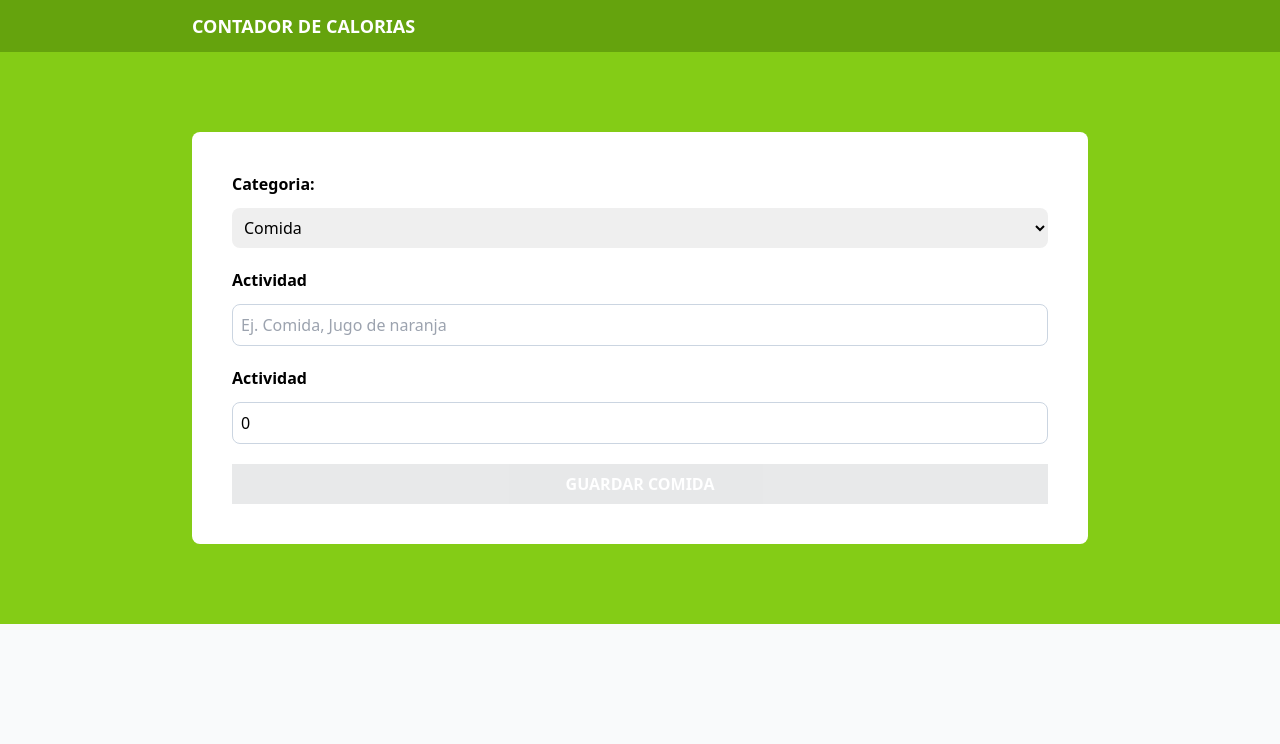
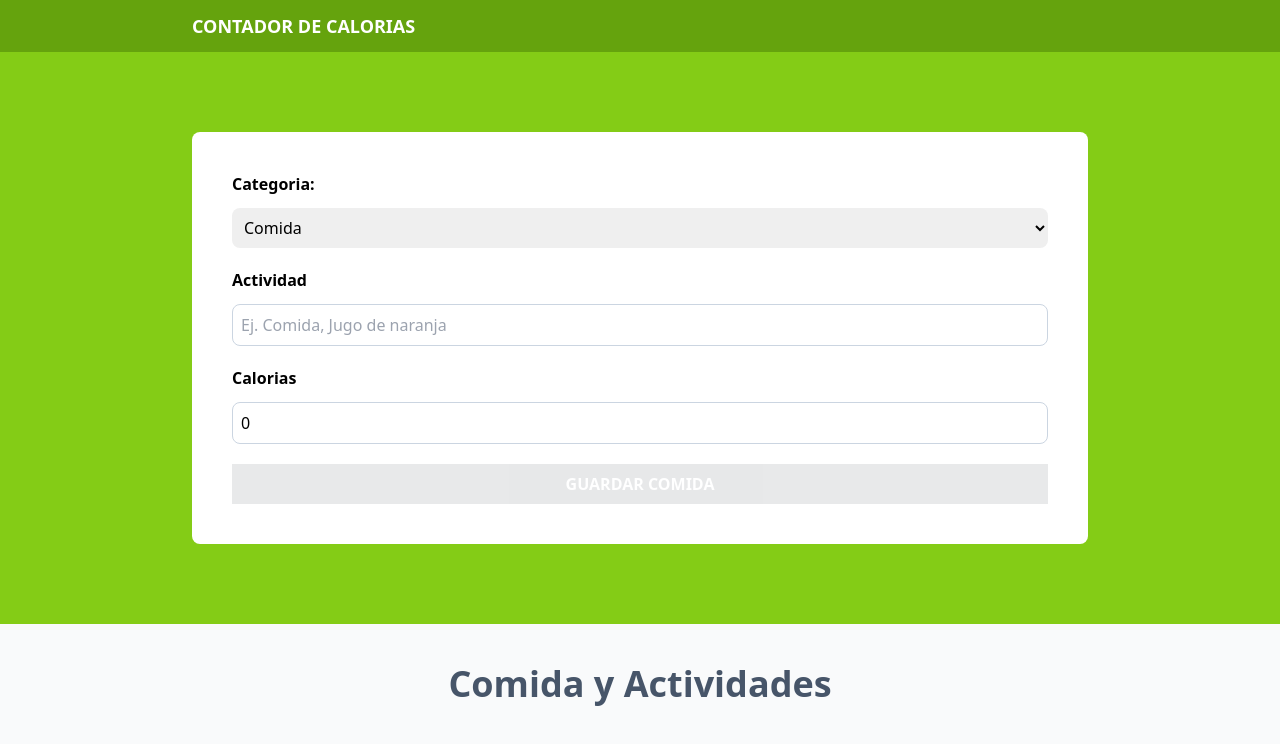
Before and after one commit to AnaTristan/CaloriesCounter, a React (Vite) app: page / in a window 1280 px wide. Shown: the top 744 px of the page. Built offline with nearby package versions, Linux system fonts and the light colour scheme.

Commit message:
Agregando componente y mostrado de items para la lista / added new component and showing list items

```diff
--- a/src/App.tsx
+++ b/src/App.tsx
@@ -1,5 +1,6 @@
 import { useReducer } from "react";
 import Form from "./components/Form";
+import ActivityList from "./components/ActivityList";
 import { activityReducer, initialState } from "./reducers/activityReducer";
 
 function App() {
@@ -20,6 +21,10 @@
           <Form dispatch={dispatch} />
         </div>
       </section>
+
+      <section className="p-10 mx-auto max-w-4xl">
+        <ActivityList activities={state.activities} />
+      </section>
     </>
   );
 }
--- /dev/null
+++ b/src/components/ActivityList.tsx
@@ -0,0 +1,47 @@
+import { useMemo } from "react";
+import { Activity } from "../types";
+import { categories } from "../data/Categories";
+
+type ActivityListProps = {
+  activities: Activity[];
+};
+
+const ActivityList = ({ activities }: ActivityListProps) => {
+  // look up
+  const categoryName = useMemo(
+    () => (category: Activity["category"]) =>
+      categories.map((cat) => (cat.id === category ? cat.name : "")),
+    [activities]
+  );
+
+  return (
+    <>
+      <h2 className="text-4xl font-bold text-slate-600 text-center">
+        Comida y Actividades
+      </h2>
+
+      {activities.map((activity) => (
+        <div
+          key={activity.id}
+          className="px-5 py-10 bg-white mt-5 flex justify-between"
+        >
+          <div className="space-y-2 relative">
+            <p
+              className={`absolute -top-8 -left-8 px-10 py-2 text-white uppercase font-bold ${
+                activity.category === 1 ? "bg-lime-500" : "bg-orange-500"
+              } `}
+            >
+              {categoryName(activity.category)}
+            </p>
+            <p className="text-2xl font-bold pt-5">{activity.name}</p>
+            <p className="font-black text-4xl text-lime-500">
+              {activity.calories} {""} <span>Calorias</span>
+            </p>
+          </div>
+        </div>
+      ))}
+    </>
+  );
+};
+
+export default ActivityList;
--- a/src/components/Form.tsx
+++ b/src/components/Form.tsx
@@ -86,7 +86,7 @@
 
       <div className="grid grid-cols-1 gap-3">
         <label htmlFor="calories" className="font-bold">
-          Actividad
+          Calorias
         </label>
         <input
           id="calories"
```
